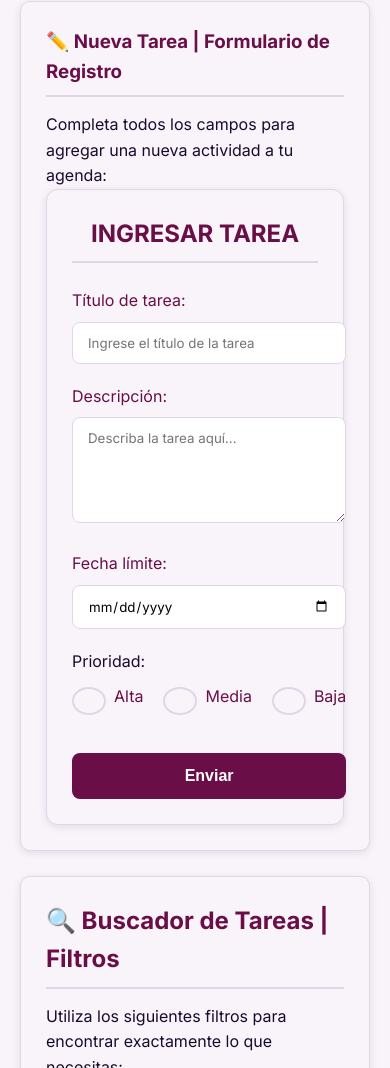
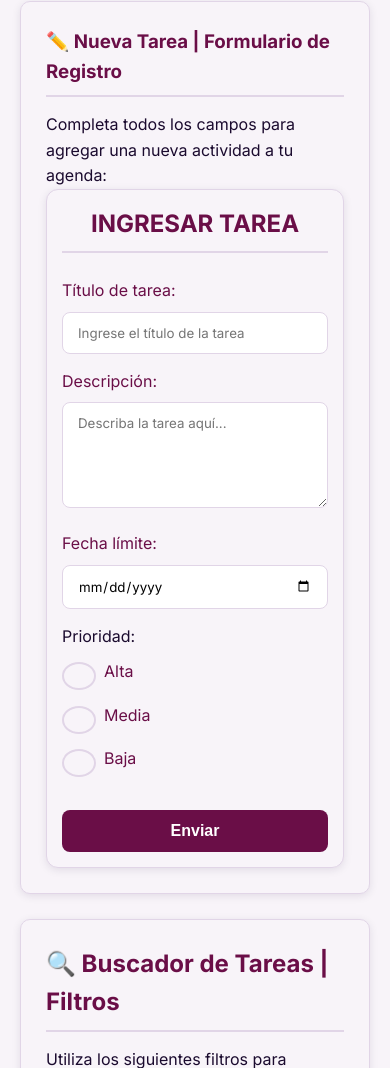
Before and after one commit to davidApM/agendaBasica, a plain HTML site: page index.html in a window 390 px wide. Shown: the part 530-1598 px from the top of the page. Drawn offline with Linux system fonts and the light colour scheme.

Commit message:
Configuré el respo de el formulario

```diff
--- a/style.css
+++ b/style.css
@@ -581,4 +581,22 @@ body.modo-oscuro select:focus {
     .editar, .eliminar {
         width: 100%;
     }
+
+    /*Para el formulario */
+        .contenido-principal-formulario {
+        padding: 15px;
+    }
+
+    .form-group {
+        margin-bottom: 15px;
+    }
+
+    .radio-options {
+        flex-direction: column;
+        gap: 10px;
+    }
+
+    #enviar-formulario {
+        padding: 12px;
+    }
 }
```
